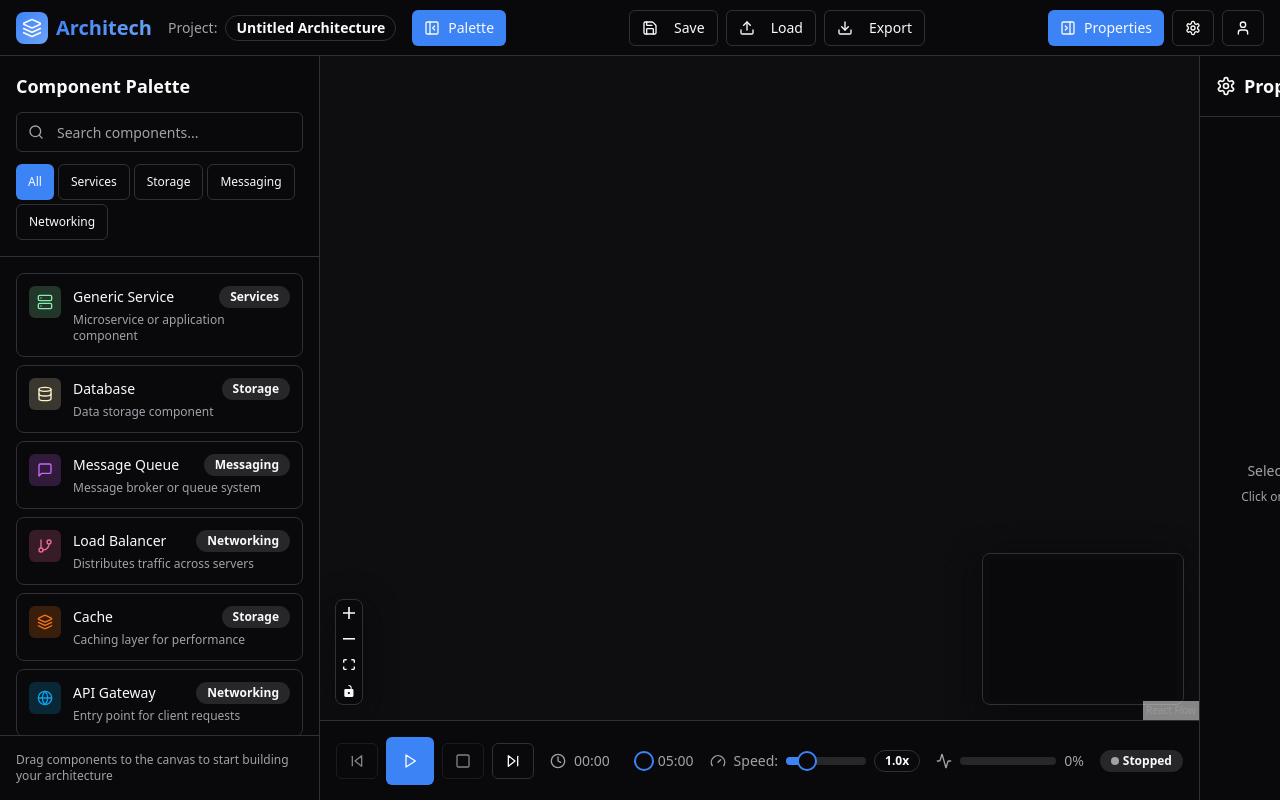
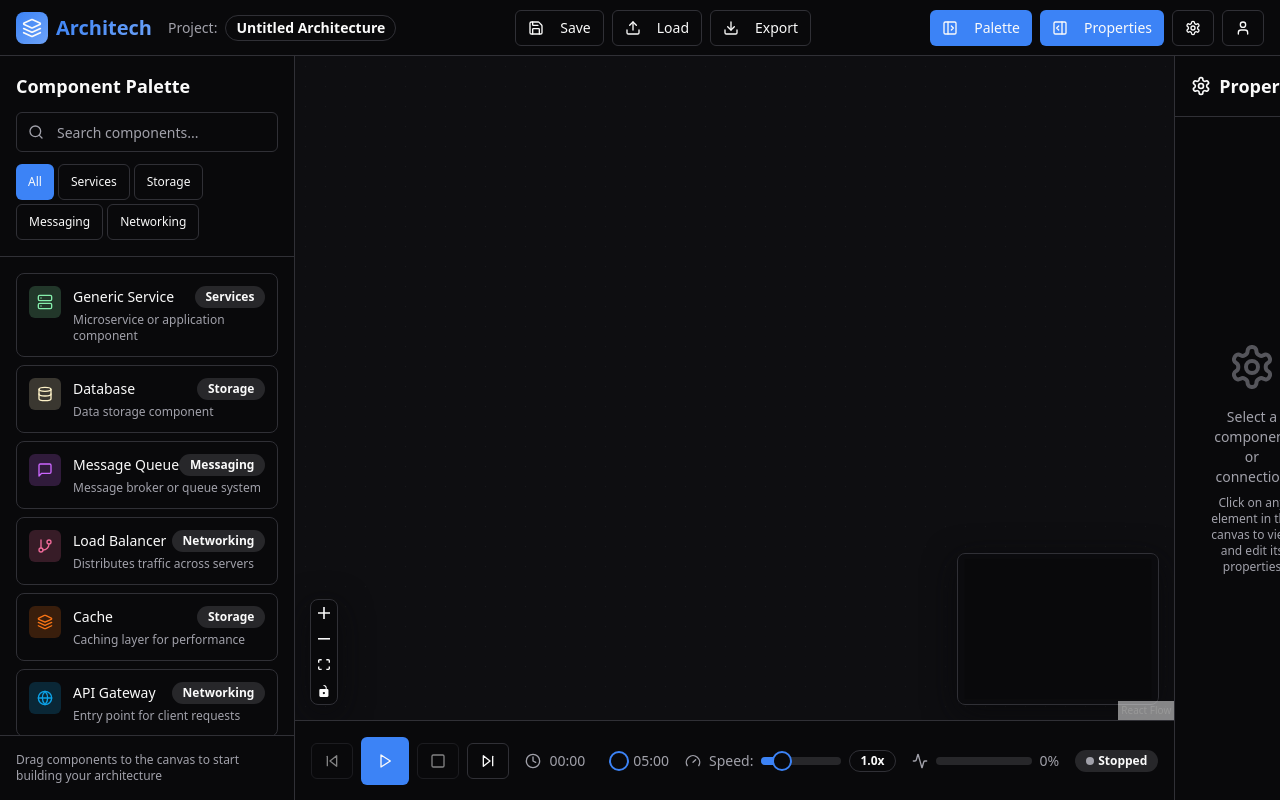
Before and after one commit to Rick1330/architech-visual-forge, a React (Vite) app: page / in a window 1280 px wide. Built offline with nearby package versions, Linux system fonts and the light colour scheme.

Commit message:
Reverted to commit 8945d4e6bf195da0c2982e66f493d0fce9dec396

```diff
--- a/src/components/AppHeader.tsx
+++ b/src/components/AppHeader.tsx
@@ -1,4 +1,3 @@
-
 import { useState } from 'react';
 import { Button } from '@/components/ui/button';
 import { Badge } from '@/components/ui/badge';
@@ -10,9 +9,7 @@ import {
   User,
   PanelLeftOpen,
   PanelRightOpen,
-  Layers,
-  PanelLeftClose,
-  PanelRightClose
+  Layers
 } from 'lucide-react';
 import { useArchitectStore } from '@/stores/useArchitectStore';
 
@@ -25,7 +22,7 @@ export const AppHeader = () => {
   } = useArchitectStore();
 
   return (
-    <header className="h-14 bg-card border-b border-border flex items-center justify-between px-4 relative z-50">
+    <header className="h-14 bg-card border-b border-border flex items-center justify-between px-4">
       {/* Left: Logo and Project */}
       <div className="flex items-center gap-4">
         <div className="flex items-center gap-2">
@@ -43,21 +40,6 @@ export const AppHeader = () => {
             Untitled Architecture
           </Badge>
         </div>
-
-        {/* Palette Toggle Button - Moved here */}
-        <Button
-          variant={showComponentPalette ? "default" : "outline"}
-          size="sm"
-          onClick={toggleComponentPalette}
-          className="flex items-center gap-2 transition-all duration-300"
-        >
-          {showComponentPalette ? (
-            <PanelLeftClose className="h-4 w-4" />
-          ) : (
-            <PanelLeftOpen className="h-4 w-4" />
-          )}
-          <span className="hidden md:block">Palette</span>
-        </Button>
       </div>
 
       {/* Center: Quick Actions */}
@@ -81,17 +63,23 @@ export const AppHeader = () => {
       {/* Right: Panel Controls and User */}
       <div className="flex items-center gap-2">
         <Button
+          variant={showComponentPalette ? "default" : "outline"}
+          size="sm"
+          onClick={toggleComponentPalette}
+          className="hidden md:flex"
+        >
+          <PanelLeftOpen className="h-4 w-4 mr-2" />
+          Palette
+        </Button>
+
+        <Button
           variant={showPropertyPanel ? "default" : "outline"}
           size="sm"
           onClick={togglePropertyPanel}
-          className="flex items-center gap-2 transition-all duration-300"
+          className="hidden md:flex"
         >
-          {showPropertyPanel ? (
-            <PanelRightClose className="h-4 w-4" />
-          ) : (
-            <PanelRightOpen className="h-4 w-4" />
-          )}
-          <span className="hidden md:block">Properties</span>
+          <PanelRightOpen className="h-4 w-4 mr-2" />
+          Properties
         </Button>
 
         <Button variant="outline" size="sm">
--- a/src/pages/Index.tsx
+++ b/src/pages/Index.tsx
@@ -1,4 +1,3 @@
-
 import { AppHeader } from '@/components/AppHeader';
 import { ComponentPalette } from '@/components/ComponentPalette';
 import { ArchitectCanvas } from '@/components/ArchitectCanvas';
@@ -13,47 +12,15 @@ const Index = () => {
     <div className="h-screen flex flex-col bg-background">
       <AppHeader />
 
-      <div className="flex-1 flex overflow-hidden relative">
-        {/* Component Palette with beautiful slide animation */}
-        <div className={`
-          transition-all duration-500 ease-in-out
-          ${showComponentPalette
-            ? 'translate-x-0 opacity-100'
-            : '-translate-x-64 opacity-20 hover:translate-x-0 hover:opacity-100'
-          }
-          ${!showComponentPalette ? 'absolute left-0 top-0 z-40 hover:shadow-2xl' : 'relative'}
-          h-full
-        `}>
-          <div className={`
-            ${!showComponentPalette ? 'hover:scale-105' : ''}
-            transition-transform duration-300 h-full
-          `}>
-            <ComponentPalette />
-          </div>
-        </div>
+      <div className="flex-1 flex overflow-hidden">
+        {showComponentPalette && <ComponentPalette />}
 
         <div className="flex-1 flex flex-col">
           <ArchitectCanvas />
           <SimulationTimeline />
         </div>
 
-        {/* Property Panel with beautiful slide animation */}
-        <div className={`
-          transition-all duration-500 ease-in-out
-          ${showPropertyPanel
-            ? 'translate-x-0 opacity-100'
-            : 'translate-x-64 opacity-20 hover:translate-x-0 hover:opacity-100'
-          }
-          ${!showPropertyPanel ? 'absolute right-0 top-0 z-40 hover:shadow-2xl' : 'relative'}
-          h-full
-        `}>
-          <div className={`
-            ${!showPropertyPanel ? 'hover:scale-105' : ''}
-            transition-transform duration-300 h-full
-          `}>
-            <PropertyPanel />
-          </div>
-        </div>
+        {showPropertyPanel && <PropertyPanel />}
       </div>
     </div>
   );
```
